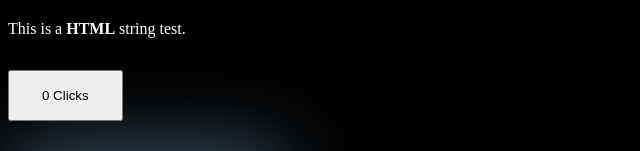
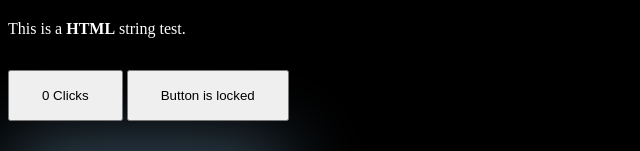
Before and after one commit to GrungeElFz/2023.02.02_Svelte.01, a Svelte app: page / in a window 1280 px wide. Shown: the part 252-403 px from the top of the page, without its empty margins (0-640 px from the left). Built offline with nearby package versions, Linux system fonts and the light colour scheme.

Commit message:
Added:    Created <LockButton> component (src/lib/LockButton.svelte)           Added a function 'switchLock'           Added a button element with a conditional statement to display lock status           Stylized the button Modified:   Added <LockButton> component (src/App.svelte)

```diff
--- a/src/App.svelte
+++ b/src/App.svelte
@@ -1,6 +1,7 @@
 <script>
   import Counter from "./lib/Counter.svelte";
   import Button from "./lib/Button.svelte";
+  import LockButton from "./lib/LockButton.svelte"
   import IoIosAnalytics from 'svelte-icons/io/IoIosAnalytics.svelte'
   import IoIosAddCircle from 'svelte-icons/io/IoIosAddCircle.svelte'
 
@@ -14,6 +15,7 @@
 <p>{@html text}</p>
 
 <Counter />
+<LockButton />
 <Button
   on:click|once={(event) => alert(true)}
   let:isLeftHover size='small' shadow
--- /dev/null
+++ b/src/lib/LockButton.svelte
@@ -0,0 +1,28 @@
+<script>
+  let lockStatus = false;
+  function switchLock() {
+    if (lockStatus) {
+      lockStatus = false;
+    } else if (!lockStatus) {
+      lockStatus = true;
+    }
+  }
+</script>
+
+
+<button on:click={switchLock}>
+  {#if lockStatus}
+    Button is unlocked
+  {:else if !lockStatus}
+    Button is locked
+  {/if}
+</button>
+
+
+
+<style>
+  button {
+    padding: 1rem 2rem;
+    margin: 1rem auto 2rem;
+  }
+</style>
```
